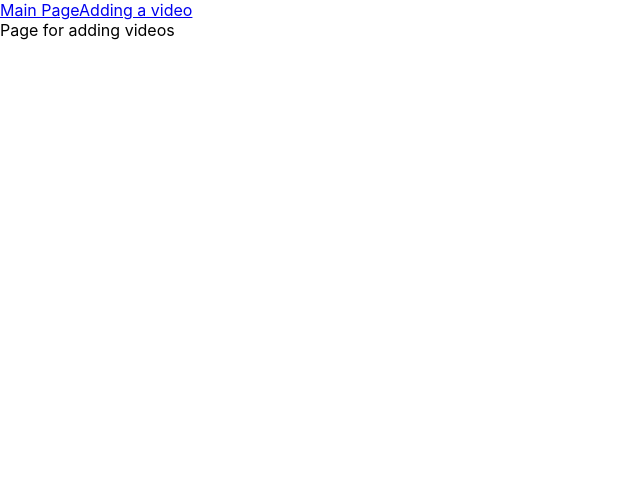
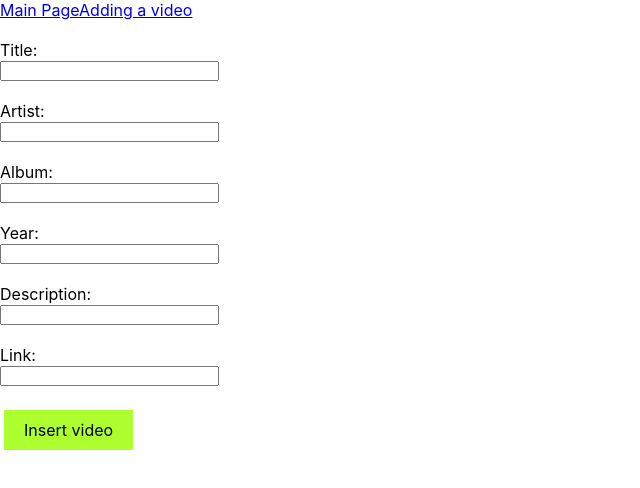
Before and after one commit to FilipSav/MVLibrary_Project, a React (Create React App) app in the folder client/: page /add-video in a window 1280 px wide. Shown: the top 488 px of the page, without its empty margins (0-640 px from the left). Built offline with nearby package versions, Linux system fonts and the light colour scheme.

Commit message:
Adding video button

```diff
--- /dev/null
+++ b/client/src/componnents/Videos.js
@@ -0,0 +1,16 @@
+import React from 'react'
+const Videos = (props) => {
+  return (
+    <div>
+    {props.title}<p></p>
+    {props.artist}<p></p>
+    {props.album}<p></p>
+    {props.year}<p></p>
+    {props.description}<p></p>
+    {props.link}
+
+    </div>
+  );
+}
+
+export default Videos;
--- a/client/src/pages/AddVideos.js
+++ b/client/src/pages/AddVideos.js
@@ -1,8 +1,60 @@
-import React from 'react'
+import React, {useState} from 'react'
 const AddVideos = () => {
+  const[inputFromAdmin,setEnterFromAdmin] = useState("");
+  const[inputFromAdmin2,setEnterFromAdmin2] = useState("");
+  const[inputFromAdmin3,setEnterFromAdmin3] = useState("");
+  const[inputFromAdmin4,setEnterFromAdmin4] = useState("");
+  const[inputFromAdmin5,setEnterFromAdmin5] = useState("");
+  const[inputFromAdmin6,setEnterFromAdmin6] = useState("");
+
+  const insertionToDb = () => {
+    fetch("http://localhost:5000/save-video",{
+      method:"post",
+      headers:{
+        "Accept":"application/json",
+        "Content-type":"application/json"
+      },
+      body:JSON.stringify({title:inputFromAdmin,
+        artist:inputFromAdmin2,
+        album:inputFromAdmin3,
+        year:inputFromAdmin4,
+        description:inputFromAdmin5,
+        link:inputFromAdmin6})
+    }).then((data) => {
+      return data.json();
+    }).then((finalData) => {
+      console.log(finalData.msg);
+      setEnterFromAdmin("");
+      setEnterFromAdmin2("");
+      setEnterFromAdmin3("");
+      setEnterFromAdmin4("");
+      setEnterFromAdmin5("")
+      setEnterFromAdmin6("")
+    })
+  }
+
   return (
     <div>
-    <p>Page for adding videos</p>
+      <br/>
+     <p>Title:</p><input type="text" value={inputFromAdmin} onInput={(e) => {
+      setEnterFromAdmin(e.target.value);
+    }}/><p></p><br/>
+     <p>Artist:</p><input type="text" value={inputFromAdmin2} onInput={(e) => {
+      setEnterFromAdmin2(e.target.value);
+    }}/><p></p><br/>
+     <p>Album:</p><input type="text" value={inputFromAdmin3} onInput={(e) => {
+      setEnterFromAdmin3(e.target.value);
+    }}/><p></p><br/>
+     <p>Year:</p><input type="text" value={inputFromAdmin4} onInput={(e) => {
+      setEnterFromAdmin4(e.target.value);
+    }}/><p></p><br/>
+     <p>Description:</p><input type="text" value={inputFromAdmin5} onInput={(e) => {
+      setEnterFromAdmin5(e.target.value);
+    }}/><p></p><br/>
+     <p>Link:</p><input type="text" value={inputFromAdmin6} onInput={(e) => {
+      setEnterFromAdmin6(e.target.value);
+    }}/><p></p><br/>
+    <div className="btn" onClick={insertionToDb}>Insert video</div>
     </div>
   );
 }
--- a/client/src/pages/Main.js
+++ b/client/src/pages/Main.js
@@ -1,8 +1,12 @@
-import React, {useState} from 'react'
+import React, {useState,useEffect} from 'react'
+import Videos from "../componnents/Videos"
 const Main = () => {
   const [video, setVideo] = useState([]);
   const [serverMessage,setserverMessage] = useState("");
 
+  useEffect(() => {
+    addingVideo()
+  },[])
   const addingVideo = async () => {
     setserverMessage("reloading data")
     const data = await fetch("http://localhost:5000/get-video");
@@ -16,18 +20,20 @@ const Main = () => {
       {
         video.map((video,index) => {
           return (
-            <div key={index}>{video.title}<p></p>
-            {video.artist}<p></p>
-            {video.album}<p></p>
-            {video.year}<p></p>
-            {video.description}<p></p>
-            {video.link}</div>
+            <Videos key={index}
+            title={video.title}
+            artist ={video.artist}
+            album ={video.album}
+            year ={video.year}
+            desription ={video.desription}
+            link ={video.link}
+            />
+
 
           )
 
         })
       }
-      <div className="btn" onClick={addingVideo}>Add video</div>
       <div className="msg">{serverMessage}</div>
     </div>
   );
```
